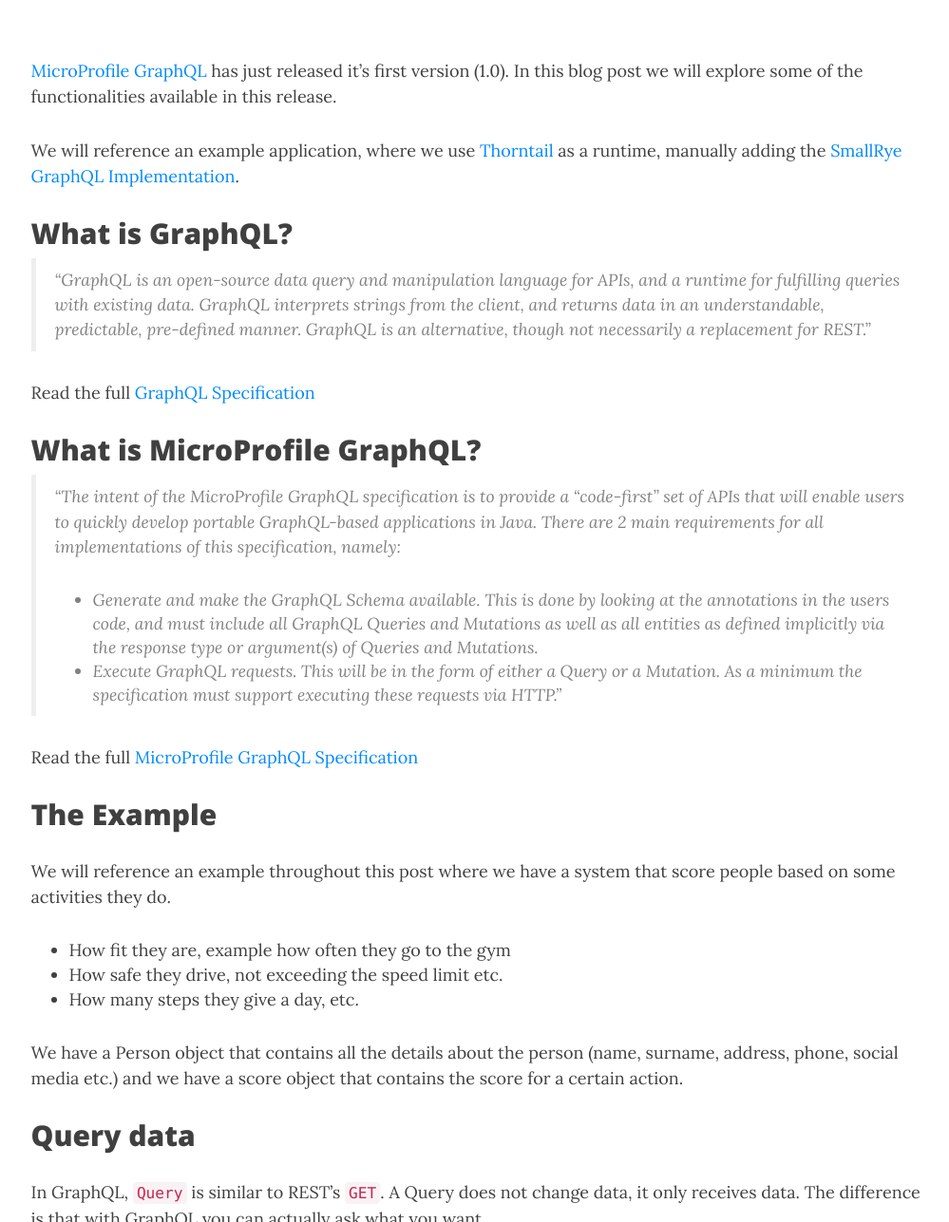
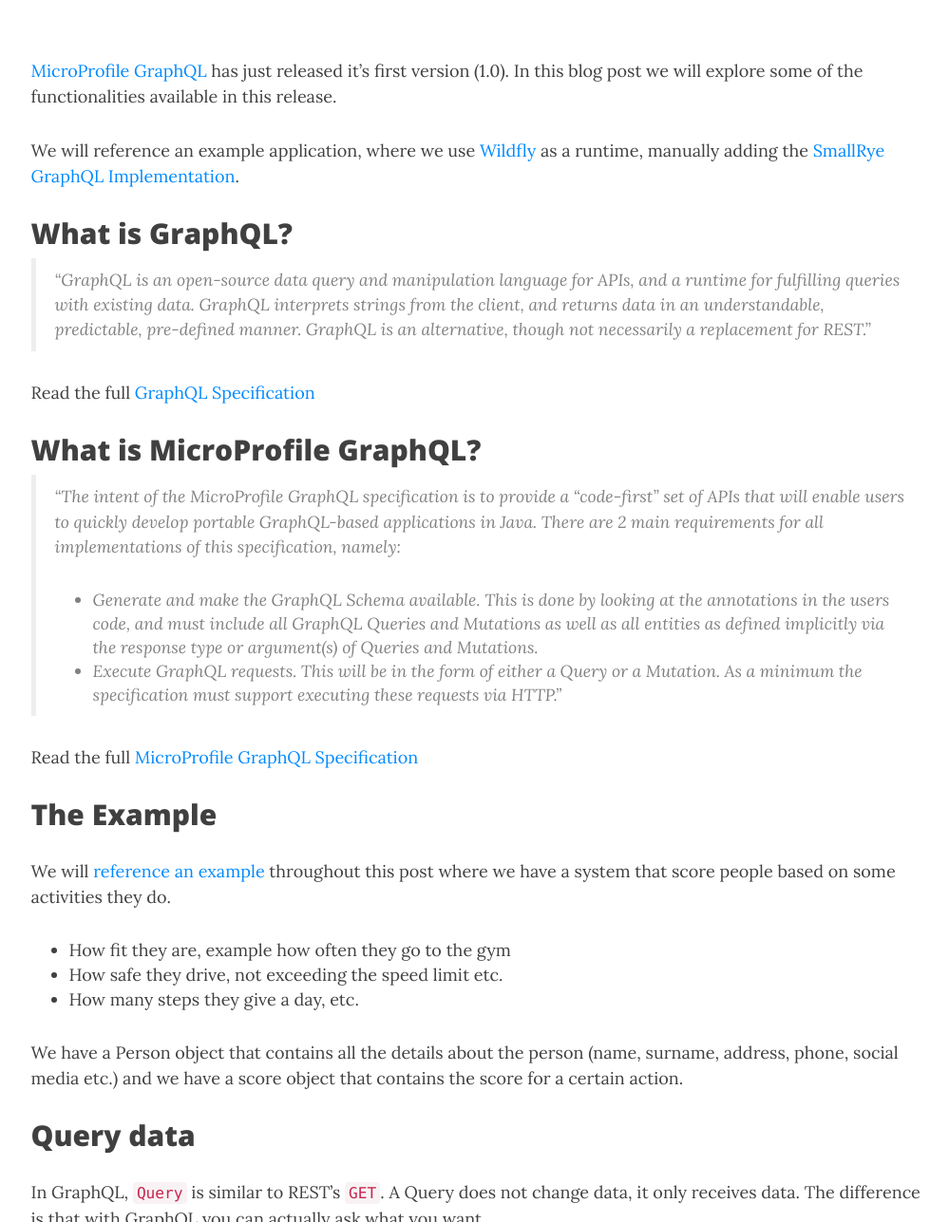
Before and after one commit to phillip-kruger/phillip-kruger.github.io, a Jekyll site: the page built from _posts/2020-02-25-microprofile_graphql_introduction.md, in a window 1280 px wide and 1400 px high, scrolled down 373 px, cut to the strip 113-1400 px from the top of the window. Shown: the whole strip at 95% size, without its empty margins (135-1134 px from the left). Built offline with Jekyll 4.4.1, drawn with Linux system fonts in a browser that asks for light colours; nearby versions of some CDN libraries; comment, search, counter and statistics services are not loaded.

Commit message:
Update graphql blog post Signed-off-by:Phillip Kruger <phillip.kruger@gmail.com>

```diff
--- a/_posts/2020-02-25-microprofile_graphql_introduction.md
+++ b/_posts/2020-02-25-microprofile_graphql_introduction.md
@@ -8,7 +8,7 @@
 [MicroProfile GraphQL](https://github.com/eclipse/microprofile-graphql) has just released it's first version (1.0).
 In this blog post we will explore some of the functionalities available in this release.
 
-We will reference an example application, where we use [Thorntail](https://thorntail.io/) as a runtime, manually adding the [SmallRye GraphQL Implementation](https://github.com/smallrye/smallrye-graphql).
+We will reference an example application, where we use [Wildfly](https://wildfly.org/) as a runtime, manually adding the [SmallRye GraphQL Implementation](https://github.com/smallrye/smallrye-graphql).
 
 ## What is GraphQL?
 
@@ -29,7 +29,7 @@
 
 ## The Example
 
-We will reference an example throughout this post where we have a system that score people based on some activities they do.
+We will [reference an example](https://github.com/phillip-kruger/graphql-example) throughout this post where we have a system that score people based on some activities they do.
 
 - How fit they are, example how often they go to the gym
 - How safe they drive, not exceeding the speed limit etc.
```
